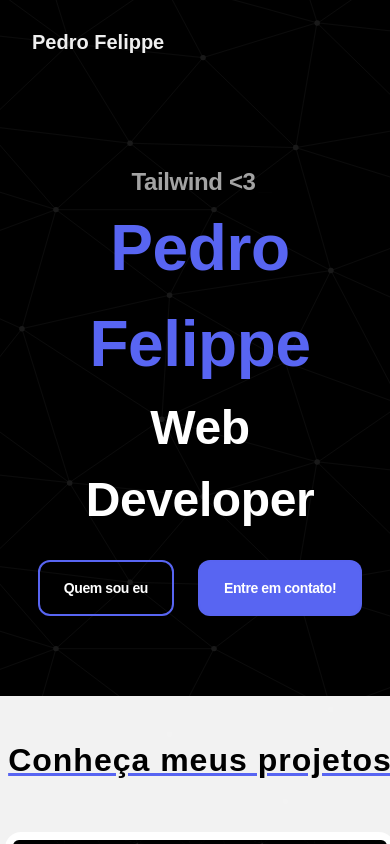
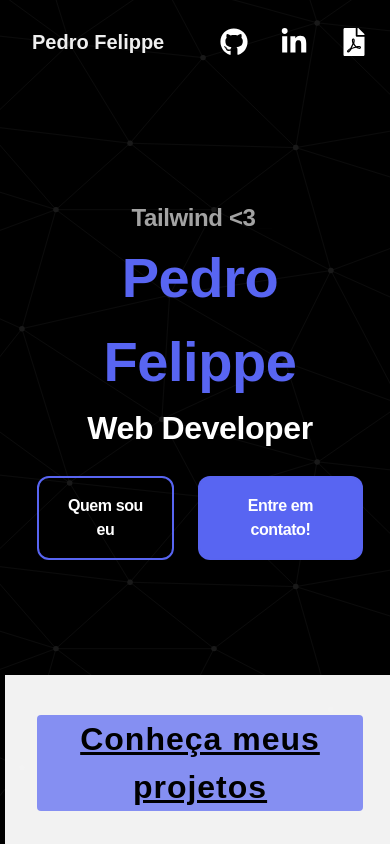
Before and after one commit to pefelippe/Portfolio, a Next.js app: page / in a window 390 px wide. Built offline with nearby package versions, Linux system fonts and the light colour scheme.

Commit message:
fix: ajuste de css

```diff
--- a/pages/AboutPage.tsx
+++ b/pages/AboutPage.tsx
@@ -5,7 +5,7 @@ import Skills from "./../src/content/Skills";
 
 export default function Home() {
   return (
-    <div className=" min-h-[80vh] relative flex flex-col mx-auto justify-center items-center space-y-32  pb-20 xl:pb-40 max-lg:px-8 max-w-screen-2xl w-screen">
+    <div className=" min-h-[80vh] relative flex flex-col mx-auto justify-center items-center  max-lg:px-8 max-w-screen-2xl w-screen">
       <div className="snap-center">
         <About />
       </div>
--- a/pages/_app.tsx
+++ b/pages/_app.tsx
@@ -12,7 +12,7 @@ export default function App({ Component, pageProps }: AppProps) {
   return (
     <div
       className=" z-0
-    overflow-x-hidden overflow-y-scroll snap-y snap-mandatory
+    overflow-x-hidden overflow-y-scroll
     scrollbar scrollbar-track-gray-400/20 scrollbar-thumb-[#5865f2] /80 scroll-smooth
      text-[#fff]  h-screen bg-[#191919] bg-[url('/assets/endless-constellation.svg')] min-w-[400px]"
     >
--- a/pages/index.tsx
+++ b/pages/index.tsx
@@ -1,11 +1,7 @@
 import React from "react";
-import { FaLongArrowAltRight } from "react-icons/fa";
 
 import Hero from "../src/content/Hero";
 import Projects from "../src/content/Projects";
-import About from "./../src/content/About";
-import Skills from "./../src/content/Skills";
-import Contact from "./../src/content/Contact";
 
 export default function Home() {
   const projects = [
@@ -31,18 +27,14 @@ export default function Home() {
   const title = "Conheça meus projetos";
 
   return (
-    <div className=" relative flex flex-col mx-auto justify-center items-center space-y-20 md:space-y-32  max-lg:px-8 max-w-screen-2xl w-screen">
-      <div className="snap-center">
+    <div className=" relative flex flex-col mx-auto justify-center items-center   max-lg:px-8 max-w-screen-2xl w-screen">
+      <div className="x ">
         <Hero />
       </div>
 
-      <div className="snap-start bg-[#fff]/95 text-[#000]  py-10 px-8">
+      <div className=" max-md:snap-start bg-[#fff]/95 text-[#000]  py-10 ">
         <Projects projects={projects} title={title} />
       </div>
-      {/* <div className="snap-start flex ">
-        <About />
-        <Skills />
-      </div> */}
     </div>
   );
 }
--- a/src/atoms/ContentTitle.tsx
+++ b/src/atoms/ContentTitle.tsx
@@ -6,7 +6,7 @@ type Title = {
 
 function ContentTitle({ title }: Title) {
   return (
-    <div className="flex w-full text-center justify-center tracking-[1px] text-[2rem] xl:text-[2.5rem] font-bold underline decoration-[#5865f2]">
+    <div className="flex w-fit text-center justify-center tracking-[1px] text-[2rem] xl:text-[2.5rem] font-bold underline bg-[#5865f2]/70 px-4 rounded">
       {title}
     </div>
   );
--- a/src/components/Footer.tsx
+++ b/src/components/Footer.tsx
@@ -9,7 +9,7 @@ function Footer({}: Props) {
   const year = new Date().getFullYear();
 
   return (
-    <footer className="min-h-[10vh] py-4 relative flex justify-center md:justify-between items-center  w-full max-w-screen-2xl mx-auto max-md:flex-col max-md:gap-4">
+    <footer className="min-h-[10vh]  py-4 relative flex justify-center md:justify-between items-center  w-full max-w-screen-2xl mx-auto max-md:flex-col max-md:gap-4">
       <span className="flex items-center">
         Desenvolvido por Pedro Felippe. © {year}.
       </span>
--- a/src/components/Header.tsx
+++ b/src/components/Header.tsx
@@ -67,7 +67,7 @@ function Header({}: Props) {
         {/* <p>TODO: localization</p> */}
       </div>
 
-      {/* <Icons /> */}
+      <Icons />
     </motion.div>
   );
 }
--- a/src/components/ProjectCard.tsx
+++ b/src/components/ProjectCard.tsx
@@ -20,14 +20,18 @@ function ExperienceCard({
 }: IProjectCard) {
   return (
     <motion.a
+      whileHover={{
+        scale: 1.05,
+        transition: { duration: 0.1 },
+      }}
       className="flex h-fit min-w-[350px] w-full md:w-[450px] flex-col justify-between mx-auto rounded-2xl transition-all  p-2
-     bg-[#fff] shadow-xl  hover:bg-[#5865f2]/20 "
+     bg-[#fff] shadow-xl  hover:shadow-[#5865f2]/70 "
       href=""
     >
       <motion.img
         src={imgUrl}
         alt="card image"
-        className="object-cover md h-[250px] w-full rounded-md"
+        className="object-cover md h-[300px] w-full rounded-md shadow-xl "
       />
 
       <motion.div className="flex flex-col  items-center justify-center w-full  py-5">
--- a/src/content/About.tsx
+++ b/src/content/About.tsx
@@ -12,10 +12,8 @@ function About({}: Props) {
       initial={{ opacity: 0 }}
       animate={{ opacity: 1 }}
       transition={{ duration: 2 }}
-      className="h-fit mx-auto w-full flex flex-col items-center justify-center md:justify-start max-lg:px-8 max-w-xl md:max-w-2xl gap-4"
+      className="h-full mx-auto w-full flex flex-col items-center justify-center  px-8 max-w-xl md:max-w-2xl gap-4"
     >
-      <ContentTitle title="quem sou eu" />
-
       <motion.img
         alt="avatar-pefelippe"
         src="assets/avatar-pdr.png"
--- a/src/content/Hero.tsx
+++ b/src/content/Hero.tsx
@@ -12,7 +12,7 @@ export default function Hero() {
       initial={{ y: 25, opacity: 0 }}
       animate={{ y: 0, opacity: 1 }}
       transition={{ duration: 2.5 }}
-      className=" flex flex-col xl:flex-row w-full text-center pt-20 md:pt-40 mx-auto items-center "
+      className="min-h-[70vh] flex flex-col justify-center w-full text-center  mx-auto items-center "
     >
       <div className=" font-bold tracking-tight text-white  ">
         <motion.p
@@ -38,7 +38,7 @@ export default function Hero() {
         </motion.p>
         <motion.h1
           className="w-full text-[#5865f2] sm:text-6xl
-          text-[4rem] sm:text-[5rem] md:text-[6rem] xl:text-[7rem]"
+          text-[3.5rem] sm:text-[5rem] md:text-[6rem] xl:text-[7rem]"
         >
           Pedro Felippe
         </motion.h1>
@@ -47,7 +47,7 @@ export default function Hero() {
           initial={{ y: 25, opacity: 0 }}
           animate={{ y: 0, opacity: 1 }}
           transition={{ duration: 2.5, delay: 0.5 }}
-          className="text-[3rem] sm:text-[4.5rem] "
+          className="text-[2rem] sm:text-[4.5rem] "
         >
           Web Developer
         </motion.p>
@@ -63,7 +63,7 @@ export default function Hero() {
               scale: 1.1,
               transition: { duration: 0.1 },
             }}
-            className="cursor-pointer px-6 text-center text-sm md:text-xl  font-semibold rounded-xl p-4 transition-all
+            className="cursor-pointer px-6 text-center text-md md:text-xl  font-semibold rounded-xl p-4 transition-all
             border-2 border-[#5865f2]  hover:underline"
           >
             <Link href="/AboutPage" target="">
@@ -76,7 +76,7 @@ export default function Hero() {
               scale: 1.1,
               transition: { duration: 0.1 },
             }}
-            className="px-6 text-center text-sm md:text-xl  font-semibold rounded-xl p-4 transition-all
+            className="px-6 text-center text-md md:text-xl  font-semibold rounded-xl p-4 transition-all
             border-2 border-[#5865f2]/80 bg-[#5865f2]  hover:underline hover:bg-[#5865f2] hover:border-[#5865f2] "
           >
             <Link href="/ContactPage" target="">
--- a/src/content/Projects.tsx
+++ b/src/content/Projects.tsx
@@ -26,7 +26,7 @@ function Projects({ projects, title }: ProjectsType) {
       initial={{ opacity: 0 }}
       animate={{ opacity: 1 }}
       transition={{ duration: 2.5, delay: 2 }}
-      className=" flex  w-screen flex-col justify-center items-center  mx-auto  gap-12 "
+      className=" flex  w-screen flex-col justify-center items-center  mx-auto  gap-12 px-8"
       id="projetos"
     >
       <ContentTitle title={title} />
@@ -45,8 +45,8 @@ function Projects({ projects, title }: ProjectsType) {
           );
         })}
       </div>
-      <p className="italic">
-        Visite meu{" "}
+      <p className="italic text-center">
+        Clique no projeto para ver detalhes. Visite meu{" "}
         <a
           href="https://github.com/pefelippe"
           target="_blank"
```
Also changed, not shown: public/assets/portfolio.png.
